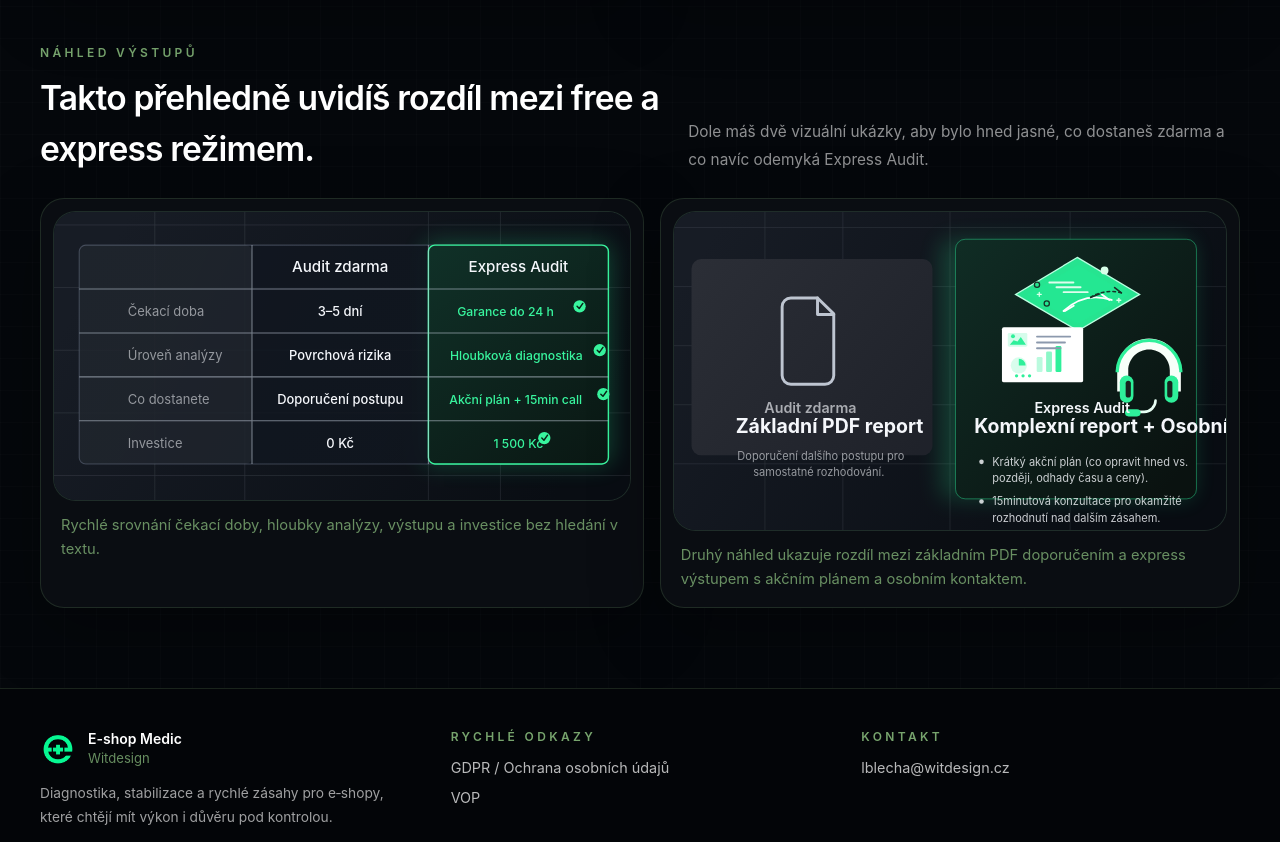
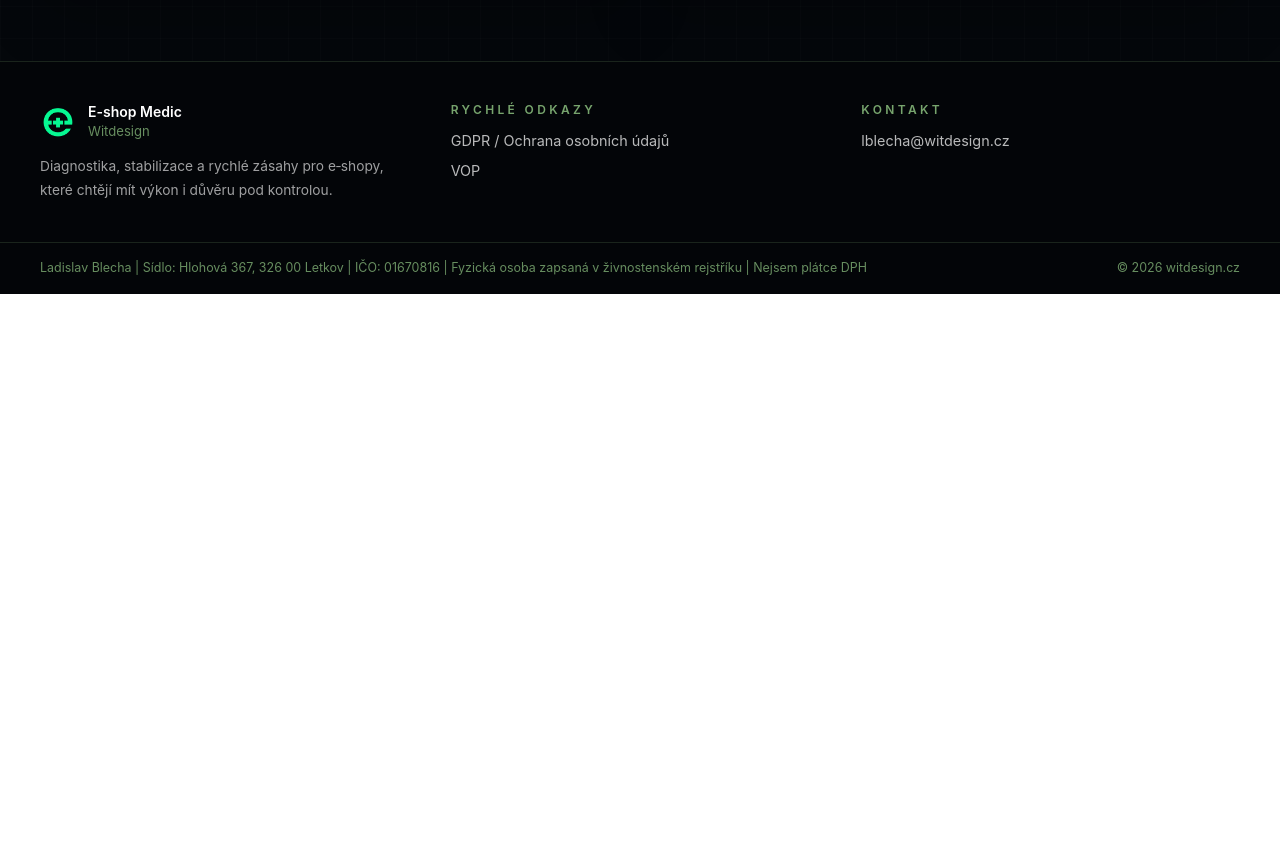
Before and after one commit to lb-ship-it/e-shop-medic, an Astro site: page / in a window 1280 px wide. Shown: the part 4037-4879 px from the top of the page. After the commit the page ends 4331 px from the top, so only its background shows below. Built offline with nearby package versions, Linux system fonts and the light colour scheme; Astro itself is replaced by a stand-in of ours; some packages are replaced by stand-ins of ours.

Commit message:
Remove output preview section

```diff
--- a/src/pages/index.astro
+++ b/src/pages/index.astro
@@ -366,49 +366,6 @@ const heroHeadlineSupport = heroHeadlineTail.join(". ").trim();
       </div>
     </section>
 
-    <section id="nahled-vystupu" class="shell mt-10 pb-2 md:mt-12 md:pb-4">
-      <div class="mb-6 flex flex-col gap-3 lg:flex-row lg:items-end lg:justify-between">
-        <div class="max-w-3xl">
-          <p class="eyebrow">Náhled výstupů</p>
-          <h2 class="section-title mt-3">Takto přehledně uvidíš rozdíl mezi free a express režimem.</h2>
-        </div>
-        <p class="max-w-xl text-[0.9rem] leading-6 text-white/55 md:text-[0.96rem] md:leading-7">
-          Dole máš dvě vizuální ukázky, aby bylo hned jasné, co dostaneš zdarma a co navíc odemyká Express Audit.
-        </p>
-      </div>
-
-      <div class="grid gap-4 xl:grid-cols-[1.02fr_0.98fr]">
-        <figure class="panel-strong overflow-hidden p-2 md:p-3">
-          <div class="soft-outline overflow-hidden rounded-[1.4rem] border bg-[color:var(--bg-soft)]">
-            <img
-              src="/archive/audit-compare.svg"
-              alt="Srovnání auditu zdarma a Express Auditu"
-              class="block h-auto w-full"
-              loading="lazy"
-              decoding="async"
-            />
-          </div>
-          <figcaption class="soft-note px-1.5 pb-1 pt-3 text-[0.84rem] leading-6 md:px-2 md:text-[0.92rem]">
-            Rychlé srovnání čekací doby, hloubky analýzy, výstupu a investice bez hledání v textu.
-          </figcaption>
-        </figure>
-
-        <figure class="panel-strong overflow-hidden p-2 md:p-3">
-          <div class="soft-outline overflow-hidden rounded-[1.4rem] border bg-[color:var(--bg-soft)]">
-            <img
-              src="/archive/audit-output.svg"
-              alt="Ukázka výstupu pro audit zdarma a Express Audit"
-              class="block h-auto w-full"
-              loading="lazy"
-              decoding="async"
-            />
-          </div>
-          <figcaption class="soft-note px-1.5 pb-1 pt-3 text-[0.84rem] leading-6 md:px-2 md:text-[0.92rem]">
-            Druhý náhled ukazuje rozdíl mezi základním PDF doporučením a express výstupem s akčním plánem a osobním kontaktem.
-          </figcaption>
-        </figure>
-      </div>
-    </section>
   </main>
   <script is:inline>
     const freeAuditForm = document.getElementById("free-audit-form");
```
